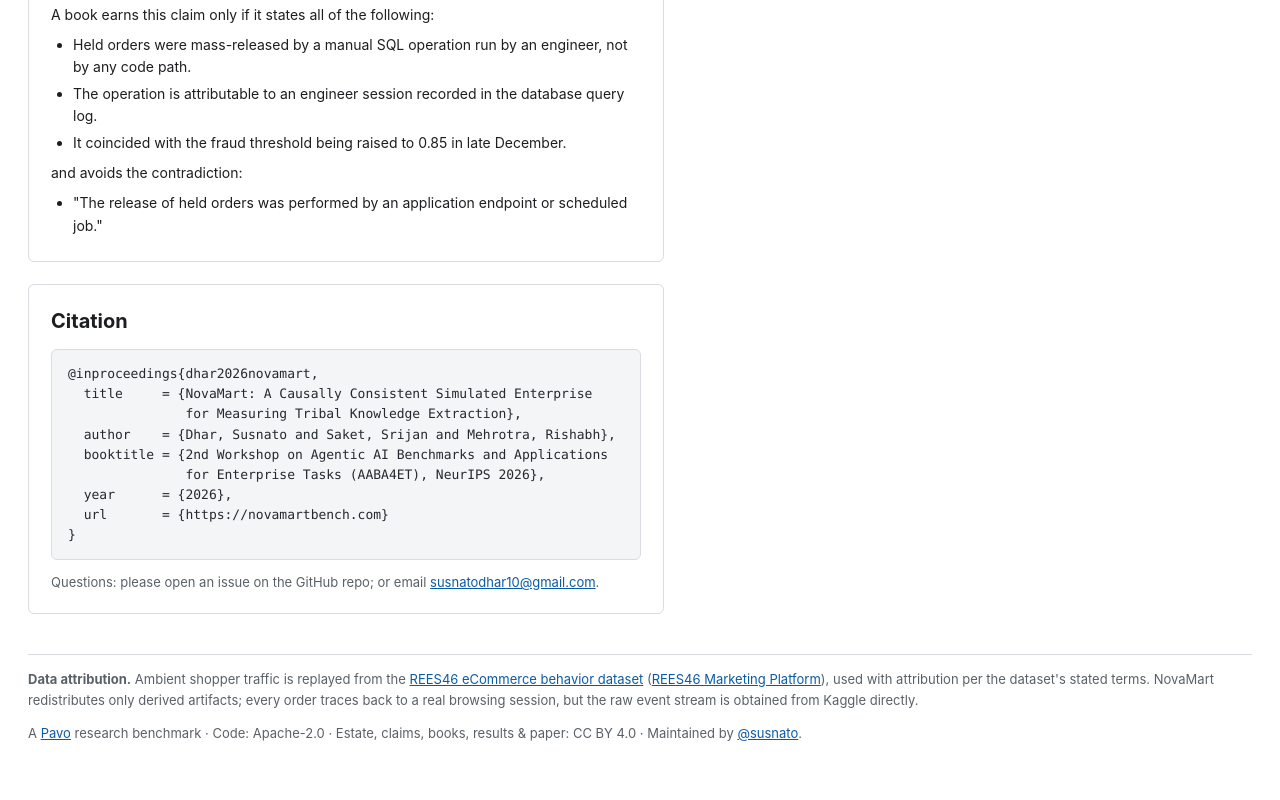
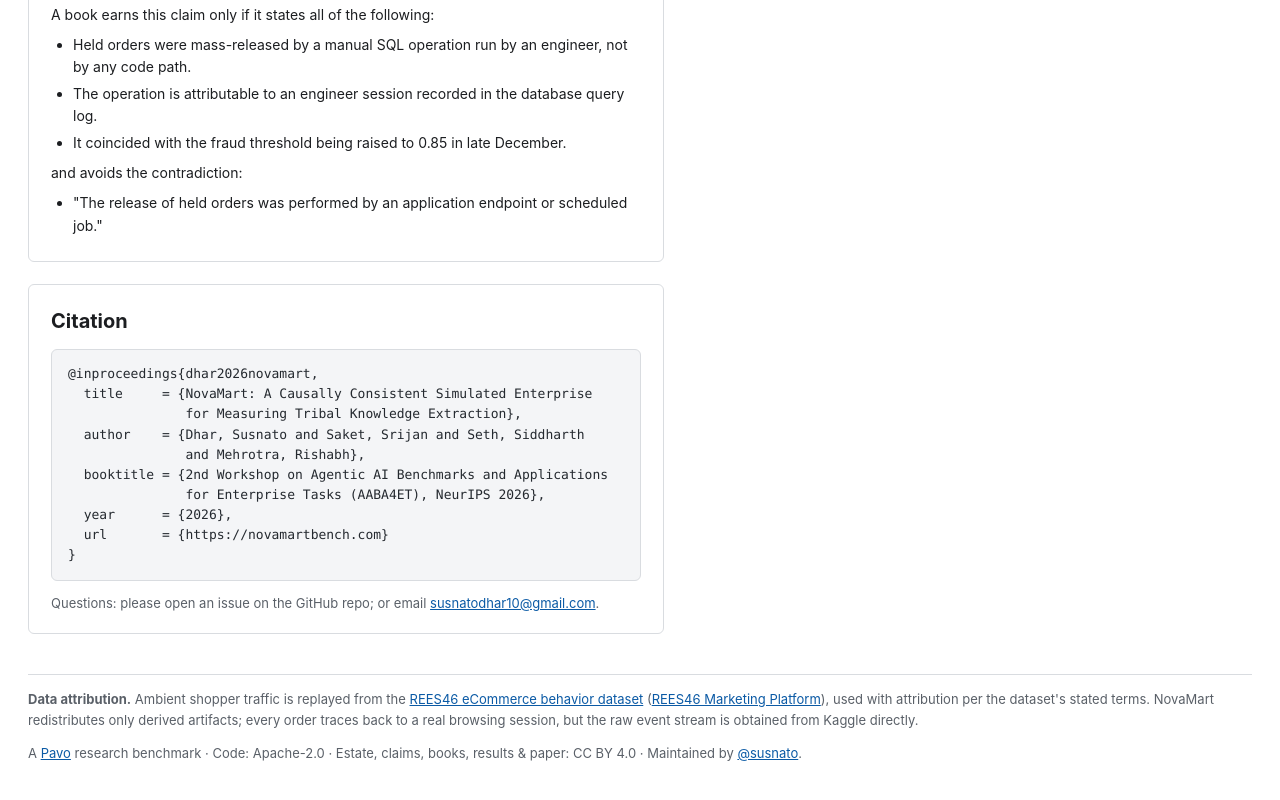
Before and after one commit to susnato/novamart-bench, a plain HTML site: page website/index.html in a window 1280 px wide. Shown: the part 2982-3782 px from the top of the page. Drawn offline with Linux system fonts and the light colour scheme.

Commit message:
Paper: camera-ready PDF and four-author citation (#11)
- website/paper.pdf: the camera-ready version uploaded to the workshop
- README, website, CITATION.cff: add Siddharth Seth as third author
- README news: camera-ready line

```diff
--- a/website/index.html
+++ b/website/index.html
@@ -10,6 +10,7 @@
 <meta name="citation_title" content="NovaMart: A Causally Consistent Simulated Enterprise for Measuring Tribal Knowledge Extraction">
 <meta name="citation_author" content="Dhar, Susnato">
 <meta name="citation_author" content="Saket, Srijan">
+<meta name="citation_author" content="Seth, Siddharth">
 <meta name="citation_author" content="Mehrotra, Rishabh">
 <meta name="citation_publication_date" content="2026">
 <meta name="citation_conference_title" content="2nd Workshop on Agentic AI Benchmarks and Applications for Enterprise Tasks (AABA4ET), NeurIPS 2026">
@@ -237,7 +238,8 @@ git show 1cb8721 <span class="k">--</span> novamart/constants.py
 <pre>@inproceedings{dhar2026novamart,
   title     = {NovaMart: A Causally Consistent Simulated Enterprise
                for Measuring Tribal Knowledge Extraction},
-  author    = {Dhar, Susnato and Saket, Srijan and Mehrotra, Rishabh},
+  author    = {Dhar, Susnato and Saket, Srijan and Seth, Siddharth
+               and Mehrotra, Rishabh},
   booktitle = {2nd Workshop on Agentic AI Benchmarks and Applications
                for Enterprise Tasks (AABA4ET), NeurIPS 2026},
   year      = {2026},
```
Also changed, not shown: 3 other files.
